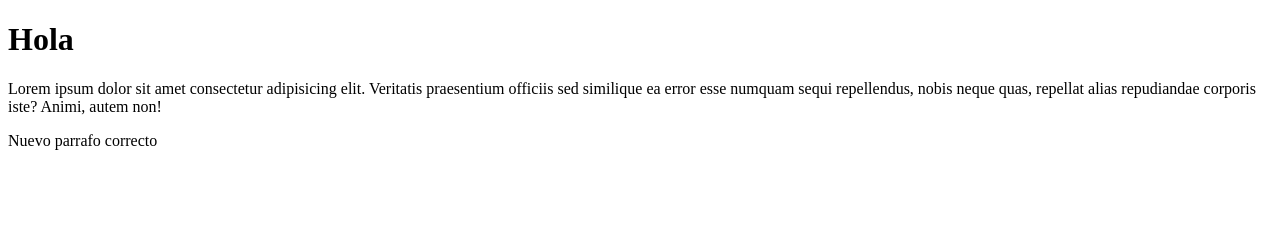
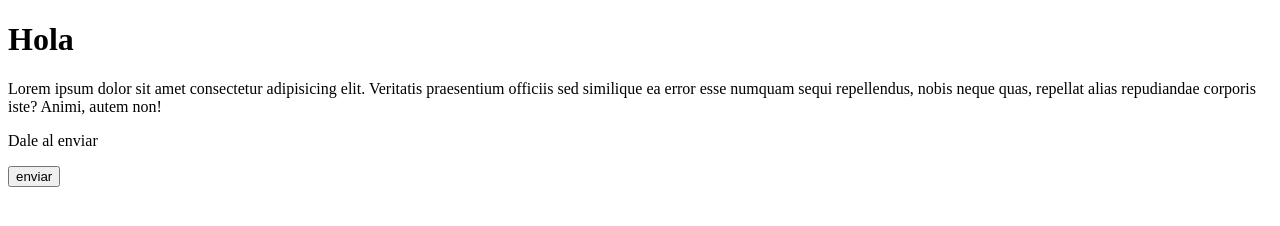
Before and after one commit to emyferreyra/pruebaDigitalers02, a plain HTML site: page index.html in a window 1280 px wide. Drawn offline with Linux system fonts and the light colour scheme.

Commit message:
carga button

```diff
--- a/index.html
+++ b/index.html
@@ -9,6 +9,7 @@
 <body>
     <h1>Hola</h1>
     <p>Lorem ipsum dolor sit amet consectetur adipisicing elit. Veritatis praesentium officiis sed similique ea error esse numquam sequi repellendus, nobis neque quas, repellat alias repudiandae corporis iste? Animi, autem non!</p>
-    <p>Nuevo parrafo correcto</p>
+    <p>Dale al enviar</p>
+    <button>enviar</button>
 </body>
 </html>
```
